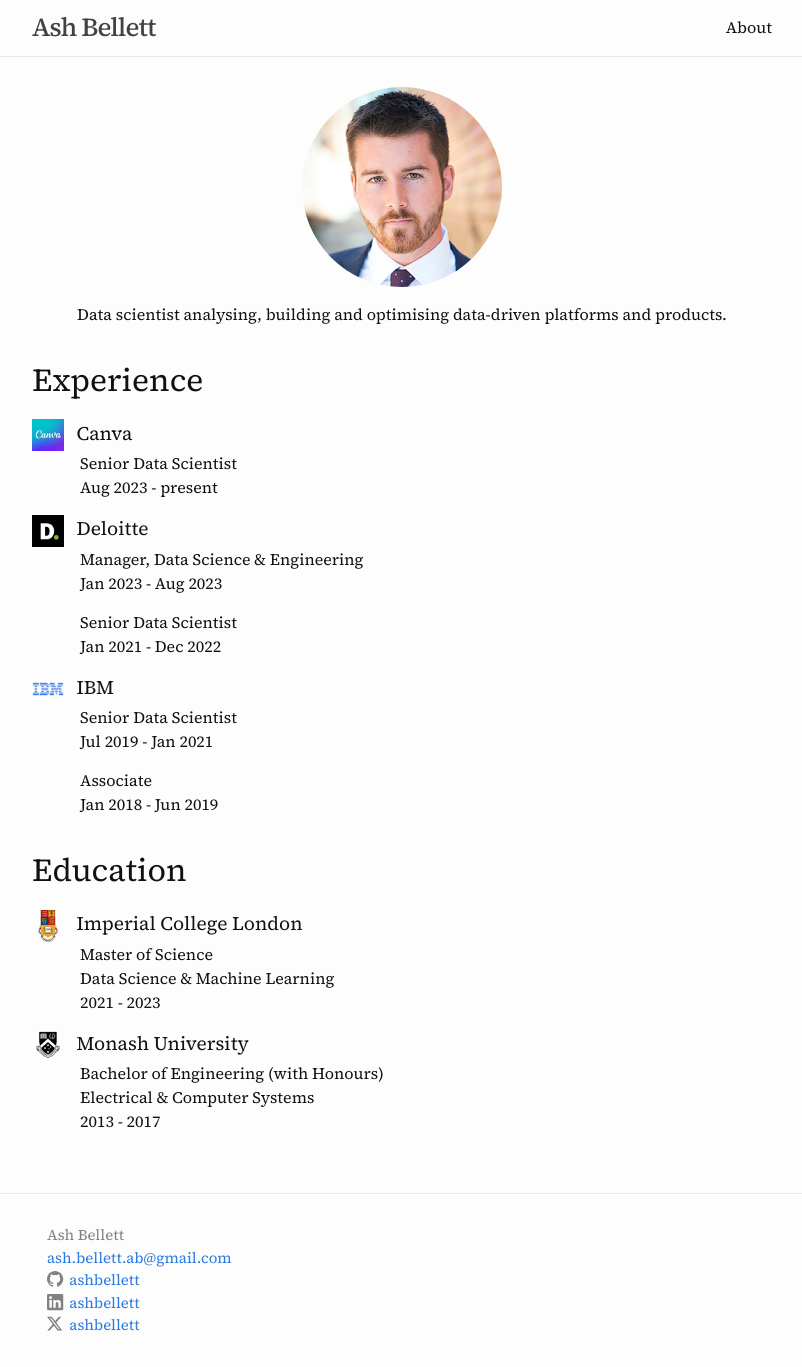
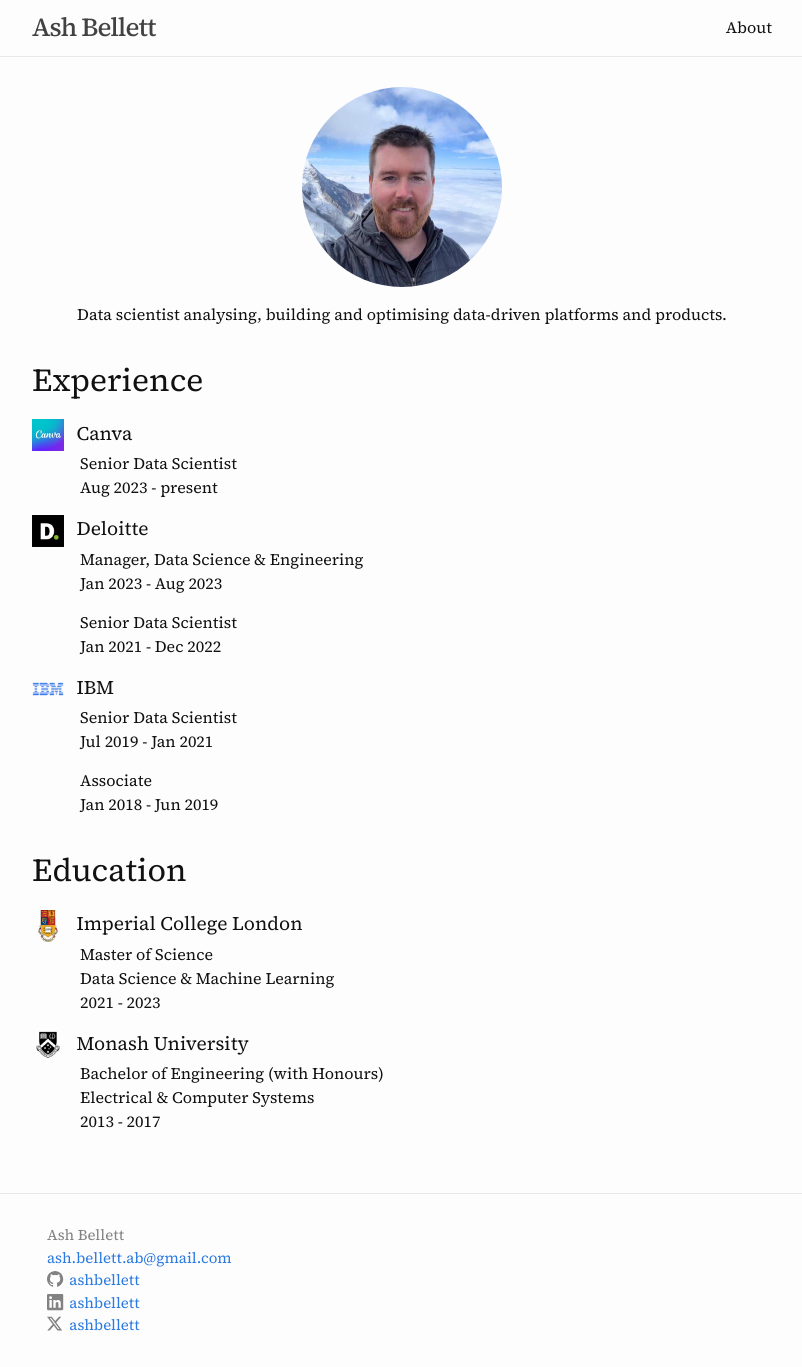
Before and after one commit to ashbellett/ashbellett.github.io, a Jekyll site: the page built from _pages/about.md, in a window 1280 px wide. Shown: the whole page, without its empty margins (238-1040 px from the left). Built offline with Jekyll 4.4.1, drawn with Linux system fonts in a browser that asks for light colours; a script that is not in the unit is left out.

Commit message:
Use GitHub profile picture on About page
Co-Authored-By: Claude Opus 5.5 <noreply@anthropic.com>

```diff
--- a/_pages/about.md
+++ b/_pages/about.md
@@ -59,7 +59,7 @@ Electrical & Computer Systems\
 2013 - 2017
 {: .role-text }
 
-[ash]: assets/img/ash.png
+[ash]: assets/img/ash.jpg
 {: .profile }
 [canva]: assets/img/canva.jpg
 {: .brand-logo }
--- a/_sass/main.scss
+++ b/_sass/main.scss
@@ -34,6 +34,8 @@ $lm-table-header-border:   color.adjust($lm-brand-color, $lightness: 37%) !defau
 $lm-table-border-color:    $lm-border-color-01 !default;
 
 .profile {
+  width: 200px;
+  height: 200px;
   border-radius: 50%;
   display: block;
   margin-left: auto;
```
Also changed, not shown: assets/img/ash.jpg (added), assets/img/ash.png (deleted).
